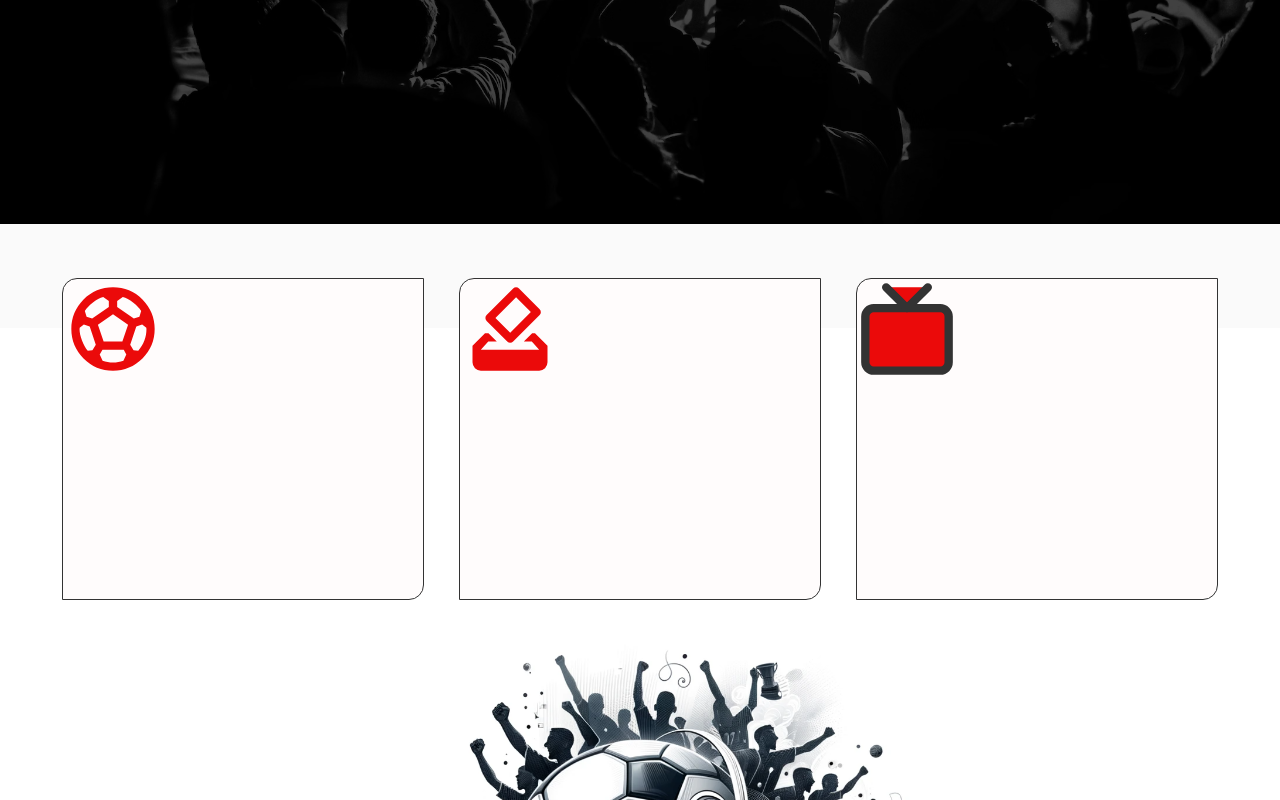
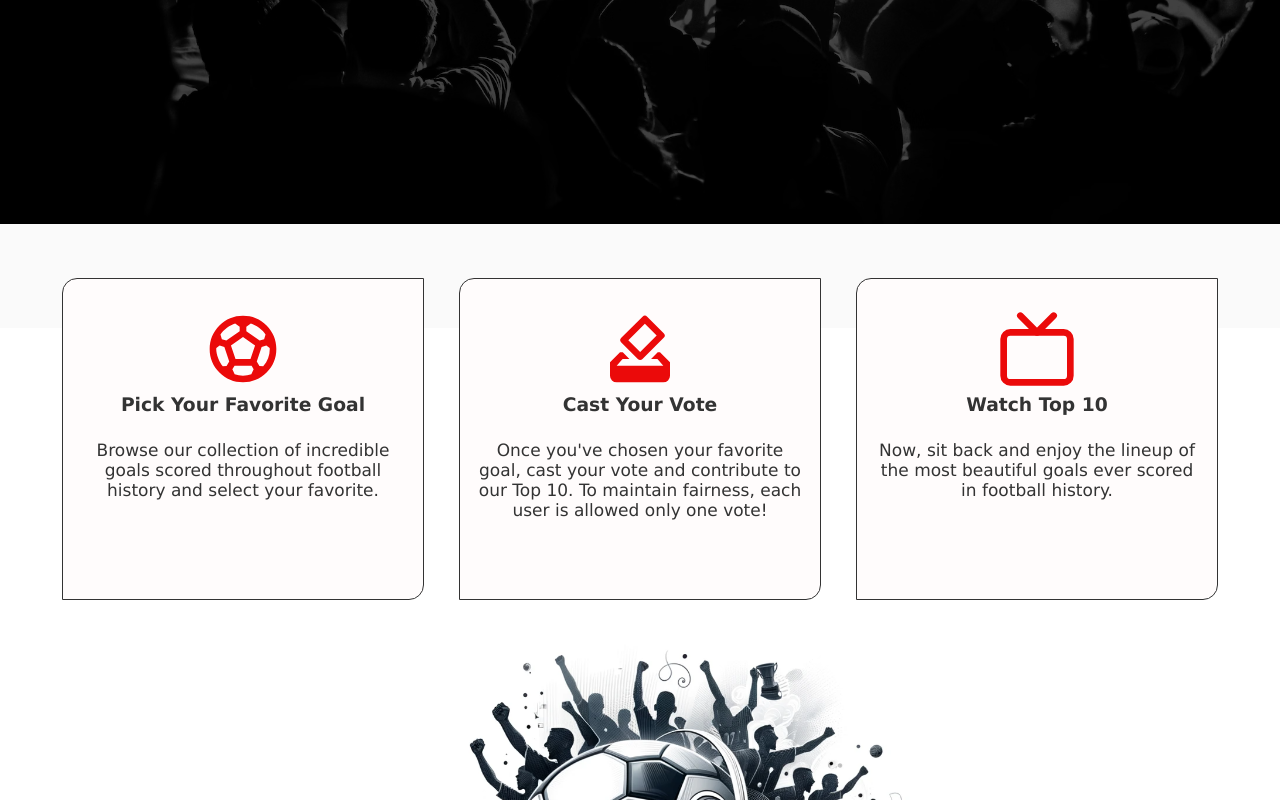
Before and after one commit to fernandopda/bestgoat, a React (Create React App) app: page / in a window 1280 px wide. Shown: the part 576-1376 px from the top of the page. Built offline with nearby package versions, Linux system fonts and the light colour scheme; no server answers.

Commit message:
Intro - hover effect on cards

```diff
--- a/src/App.css
+++ b/src/App.css
@@ -820,8 +820,11 @@ footer p {
   transform: translate(-50%);
 }
 
+
+
 .intro-box {
-
+  display: flex;
+  justify-content: center;
   width: 360px;
   height: 320px;
   border: solid 1px;
@@ -829,6 +832,31 @@ footer p {
   border-radius: 15px 0px 15px 0px;
 }
 
+
+.intro-box:hover {
+  background-color: #000;
+  color: #fff;
+}
+
+.intro-box-container {
+  width: 90%;
+  display: flex;
+  flex-direction: column;
+  align-items: center;
+  margin-top: 30px;
+}
+
+.intro-box-container h3 {
+  margin-bottom: 25px;
+  margin-top: 5px;
+}
+
+.intro-box-container p {
+  margin: 0;
+  font-size: 17px;
+  text-align: center;
+}
+
 .intro-balls-image {
   margin-top: 300px;
   margin-right: 300px;
@@ -845,9 +873,17 @@ footer p {
 
 .intro-icons {
   fill: #eb0a0a;
-  width: 100px;
-  height: 100px;
-}
+  width: 80px;
+  height: 80px;
+}
+
+.intro-icons-iconTv {
+  fill: none;
+  stroke: #eb0a0a;
+  width: 80px;
+  height: 80px;
+}
+
 
 /* Admin page */
 .admin-page-container {
--- a/src/components/Intro.js
+++ b/src/components/Intro.js
@@ -6,13 +6,25 @@ function Intro({ }) {
         <div className="intro-container">
             <div className="intro-boxes">
                 <div className="intro-box">
-                    <IconSoccer />
+                    <div className="intro-box-container">
+                        <IconSoccer />
+                        <h3>Pick Your Favorite Goal</h3>
+                        <p>Browse our collection of incredible goals scored throughout football history and select your favorite.</p>
+                    </div>
+                </div>
+                <div className="intro-box" >
+                    <div className="intro-box-container">
+                        <IconVote />
+                        <h3>Cast Your Vote</h3>
+                        <p>Once you've chosen your favorite goal, cast your vote and contribute to our Top 10. To maintain fairness, each user is allowed only one vote! </p>
+                    </div>
                 </div>
                 <div className="intro-box">
-                    <IconVote />
-                </div>
-                <div className="intro-box">
-                    <IconTv />
+                    <div className="intro-box-container">
+                        <IconTv />
+                        <h3>Watch Top 10</h3>
+                        <p>Now, sit back and enjoy the lineup of the most beautiful goals ever scored in football history.</p>
+                    </div>
                 </div>
             </div>
             <div className="intro-balls-image">
--- a/src/components/img/Icons.js
+++ b/src/components/img/Icons.js
@@ -17,7 +17,8 @@ export function IconSoccer(props) {
 export function IconTv() {
     return (
         <svg
-            className="intro-icons"
+            className="intro-icons-iconTv"
+            fill="white"
             stroke="currentColor"
             strokeLinecap="round"
             strokeLinejoin="round"
```
